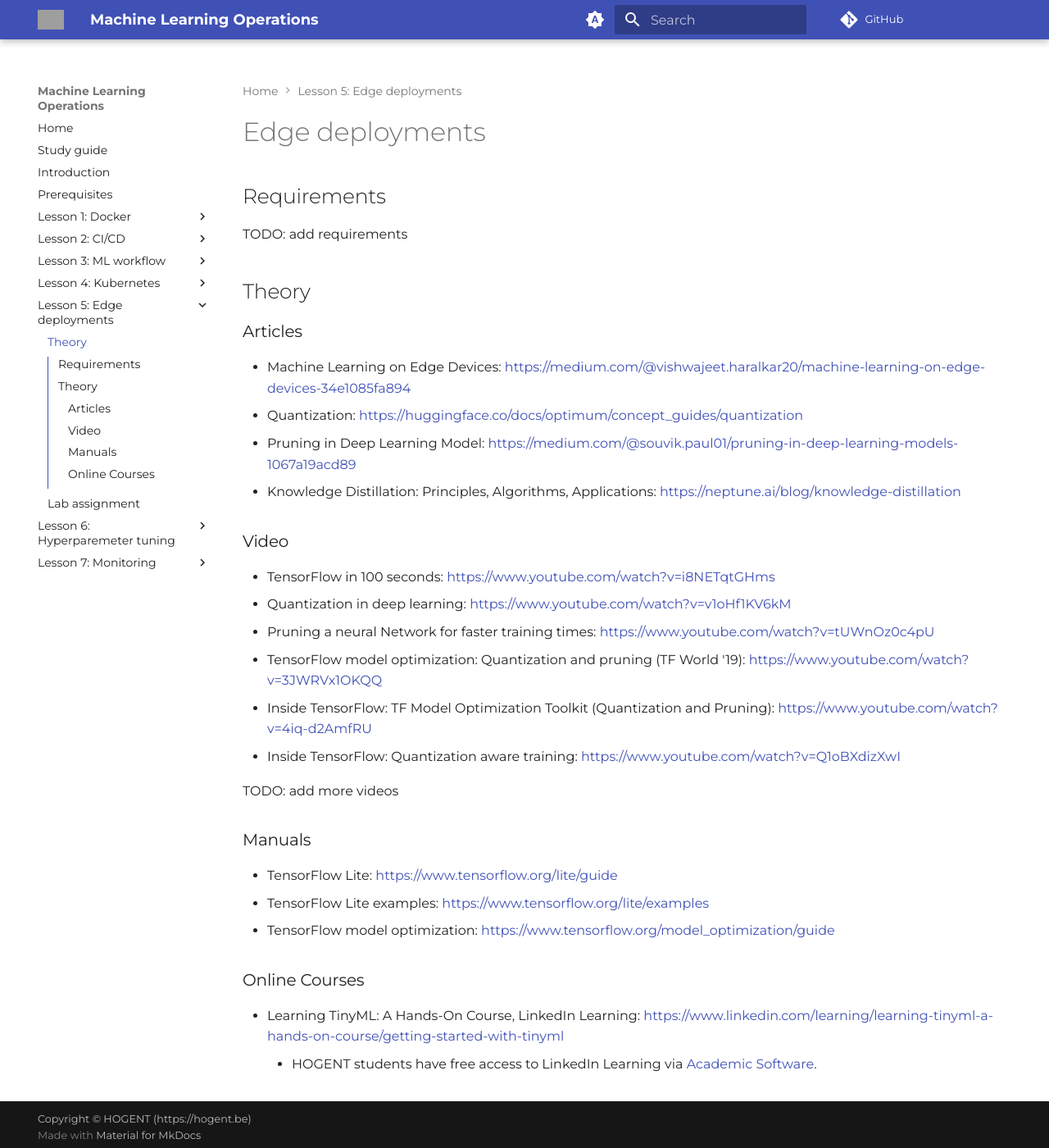
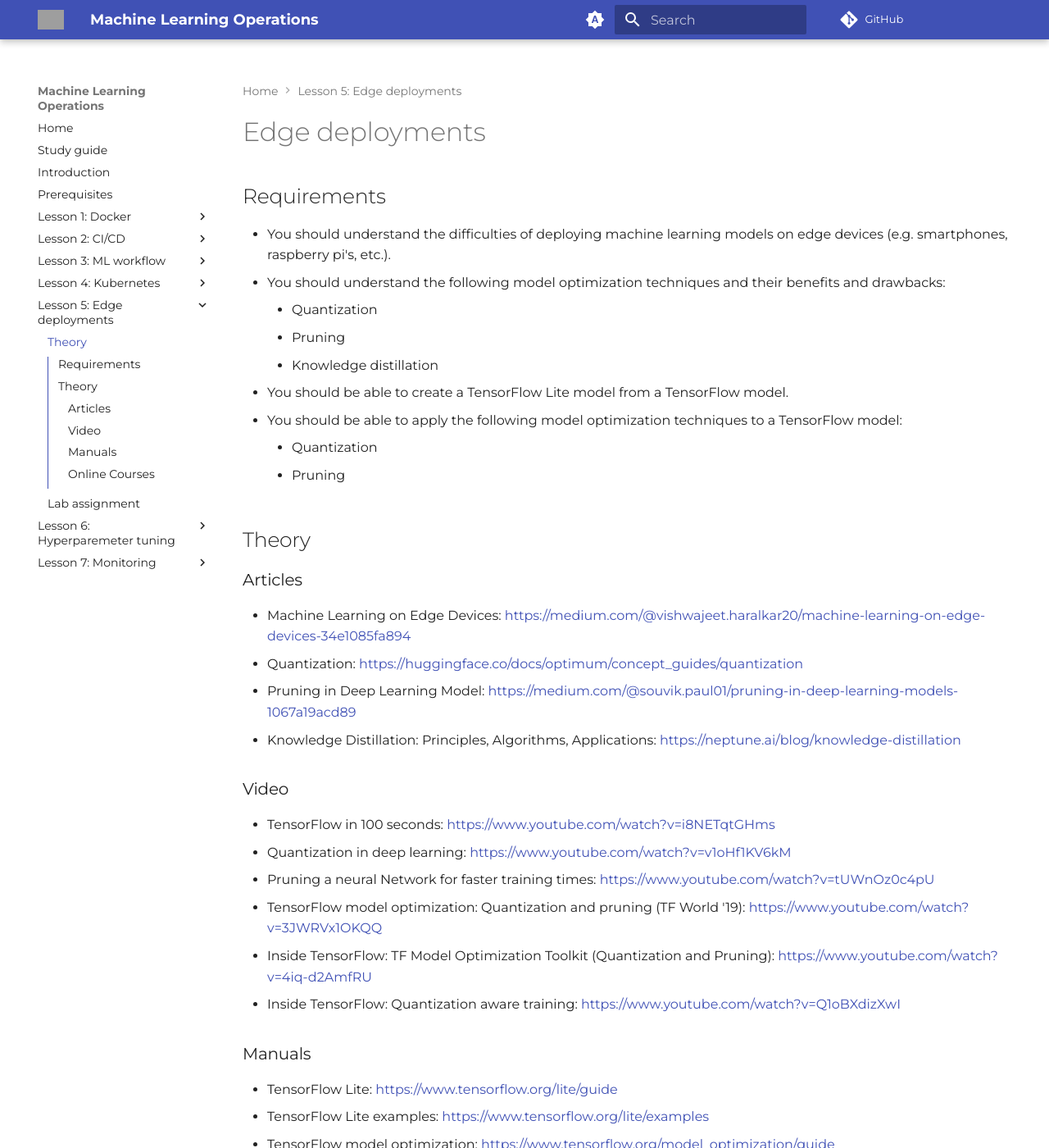
Before and after one commit to HOGENT-MLOps/mlops-slides, an MkDocs documentation site: the page built from docs/05-edge-deployments.md, in a window 1280 px wide and 1400 px high. Shown: the whole window at 82% size. Built offline with MkDocs 1.6.1 and Material for MkDocs 9.7.7, drawn with Linux system fonts in a browser that asks for light colours; comment, search, counter and statistics services are not loaded; grey boxes are pictures that could not be loaded.

Commit message:
Add requirements to lesson 5

```diff
--- a/docs/05-edge-deployments.md
+++ b/docs/05-edge-deployments.md
@@ -2,7 +2,15 @@
 
 ## Requirements
 
-TODO: add requirements
+-   You should understand the difficulties of deploying machine learning models on edge devices (e.g. smartphones, raspberry pi's, etc.).
+-   You should understand the following model optimization techniques and their benefits and drawbacks:
+    -   Quantization
+    -   Pruning
+    -   Knowledge distillation
+-   You should be able to create a TensorFlow Lite model from a TensorFlow model.
+-   You should be able to apply the following model optimization techniques to a TensorFlow model:
+    -   Quantization
+    -   Pruning
 
 ## Theory
 
@@ -22,8 +30,6 @@ TODO: add requirements
 -   Inside TensorFlow: TF Model Optimization Toolkit (Quantization and Pruning): https://www.youtube.com/watch?v=4iq-d2AmfRU
 -   Inside TensorFlow: Quantization aware training: https://www.youtube.com/watch?v=Q1oBXdizXwI
 
-TODO: add more videos
-
 ### Manuals
 
 -   TensorFlow Lite: https://www.tensorflow.org/lite/guide
```
